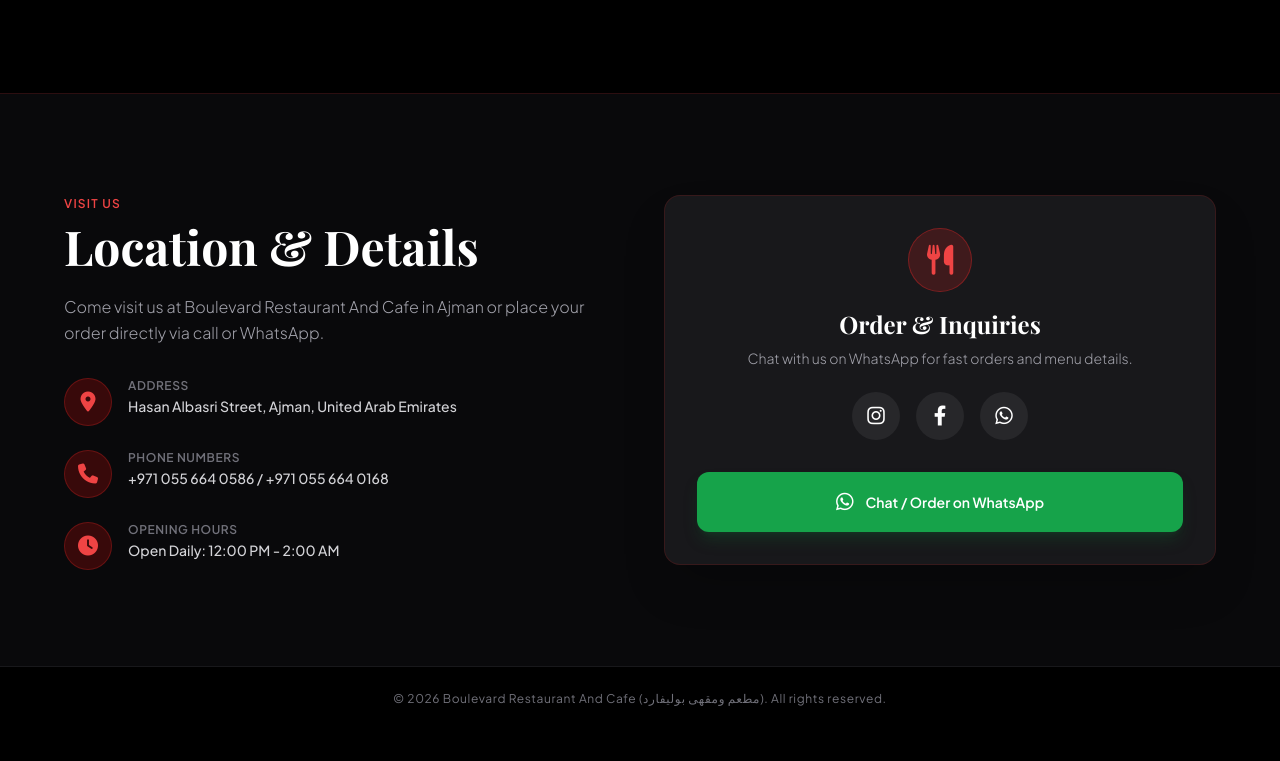
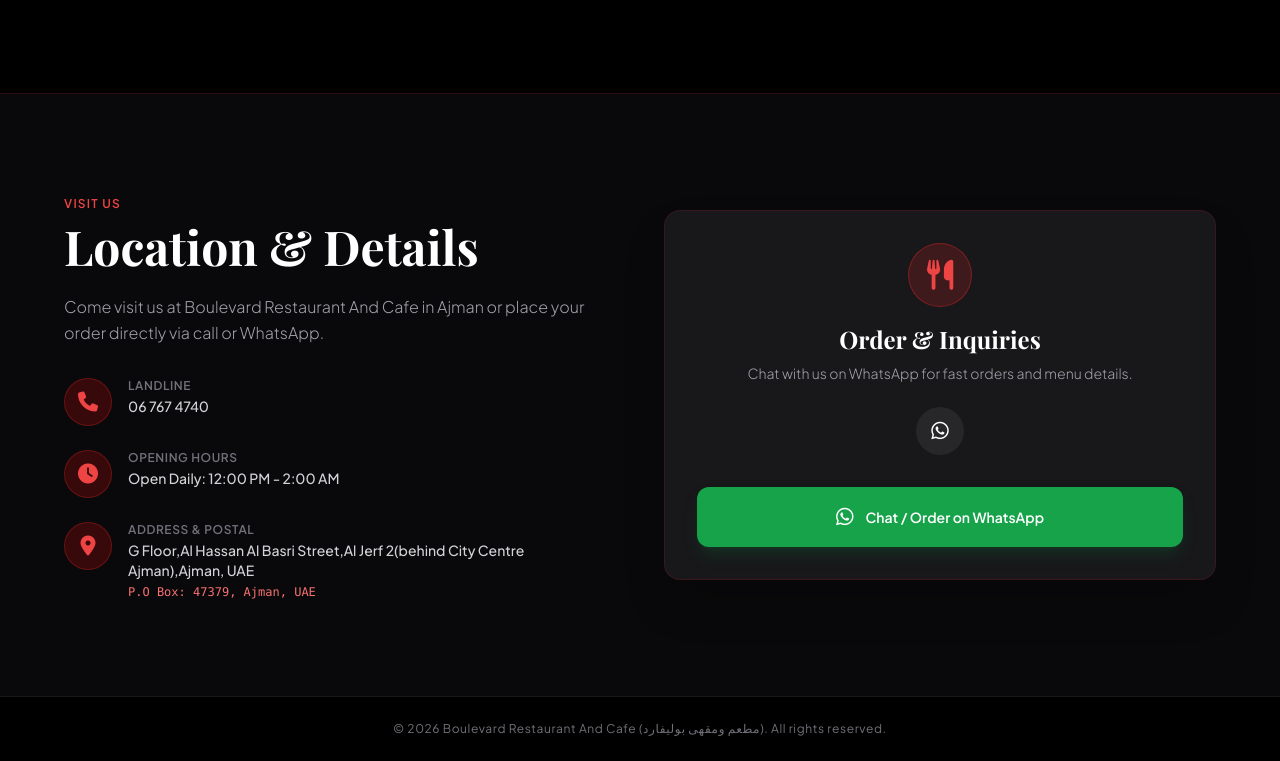
Before and after one commit to Aimanmirza2007/Boulevard-Restaurant, a plain HTML site: page index.html in a window 1280 px wide. Shown: the part 3092-3853 px from the top of the page. Before the commit the page ends 3823 px from the top, so only its background shows below. Drawn offline with nearby package versions, Linux system fonts and the light colour scheme.

Commit message:
Updated menu and contact details

```diff
--- a/index.html
+++ b/index.html
@@ -328,7 +328,7 @@
                 </p>
 
                 <div class="space-y-6 text-zinc-300">
-                    <div class="flex items-start gap-4">
+                    <!-- <div class="flex items-start gap-4">
                         <div
                             class="w-12 h-12 bg-red-950/80 border border-red-800/50 rounded-full flex items-center justify-center shrink-0 text-red-500 text-xl">
                             <i class="fa-solid fa-location-dot"></i>
@@ -337,7 +337,7 @@
                             <p class="text-xs text-zinc-500 uppercase tracking-wider font-semibold">Address</p>
                             <p class="text-sm font-medium mt-0.5">Hasan Albasri Street, Ajman, United Arab Emirates</p>
                         </div>
-                    </div>
+                    </div> -->
 
                     <div class="flex items-start gap-4">
                         <div
@@ -345,8 +345,8 @@
                             <i class="fa-solid fa-phone"></i>
                         </div>
                         <div>
-                            <p class="text-xs text-zinc-500 uppercase tracking-wider font-semibold">Phone Numbers</p>
-                            <p class="text-sm font-medium mt-0.5">+971 055 664 0586 / +971 055 664 0168</p>
+                            <p class="text-xs text-zinc-500 uppercase tracking-wider font-semibold">Landline</p>
+                            <p class="text-sm font-medium mt-0.5">06  767  4740 </p>
                         </div>
                     </div>
 
@@ -358,6 +358,19 @@
                         <div>
                             <p class="text-xs text-zinc-500 uppercase tracking-wider font-semibold">Opening Hours</p>
                             <p class="text-sm font-medium mt-0.5">Open Daily: 12:00 PM - 2:00 AM</p>
+                        </div>
+                    </div>
+
+                    <div class="flex items-start gap-4">
+                        <div
+                            class="w-12 h-12 bg-red-950/80 border border-red-800/50 rounded-full flex items-center justify-center shrink-0 text-red-500 text-xl">
+                            <i class="fa-solid fa-location-dot"></i>
+                        </div>
+                        <div>
+                            <p class="text-xs text-zinc-500 uppercase tracking-wider font-semibold">Address & Postal</p>
+                            <p class="text-sm font-medium mt-0.5">G Floor,Al Hassan Al Basri Street,Al Jerf 2(behind City Centre Ajman),Ajman, UAE</p>
+                            <p class="text-xs text-red-400 mt-1 font-mono">P.O Box: 47379, Ajman, UAE</p>
+                            <!-- Yahan apna P.O. Box number daalein -->
                         </div>
                     </div>
                 </div>
@@ -374,14 +387,14 @@
                     details.</p>
 
                 <div class="flex justify-center gap-4 mb-8">
-                    <a href="https://instagram.com/BOULEVARD_RESTAURANT_AND_CAFE" target="_blank"
+                    <!-- <a href="https://instagram.com/BOULEVARD_RESTAURANT_AND_CAFE" target="_blank"
                         class="w-12 h-12 bg-zinc-800 hover:bg-red-600 text-white rounded-full flex items-center justify-center text-xl transition-all">
                         <i class="fa-brands fa-instagram"></i>
                     </a>
                     <a href="#"
                         class="w-12 h-12 bg-zinc-800 hover:bg-red-600 text-white rounded-full flex items-center justify-center text-xl transition-all">
                         <i class="fa-brands fa-facebook-f"></i>
-                    </a>
+                    </a> -->
                     <a href="https://wa.me/971556640586" target="_blank"
                         class="w-12 h-12 bg-zinc-800 hover:bg-green-600 text-white rounded-full flex items-center justify-center text-xl transition-all">
                         <i class="fa-brands fa-whatsapp"></i>
```
